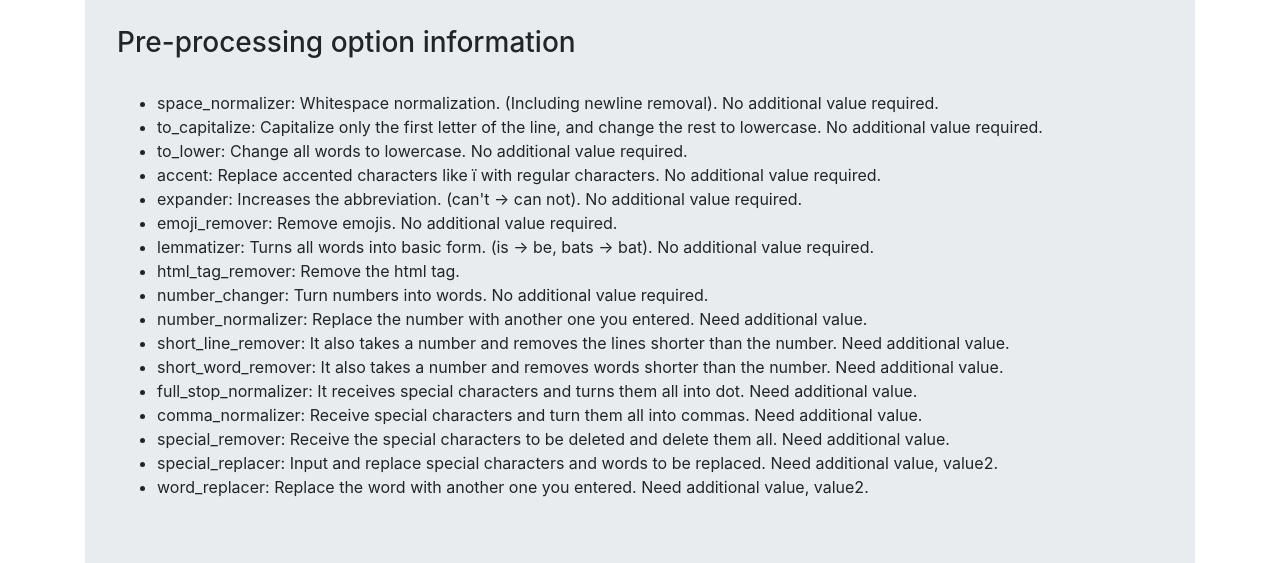
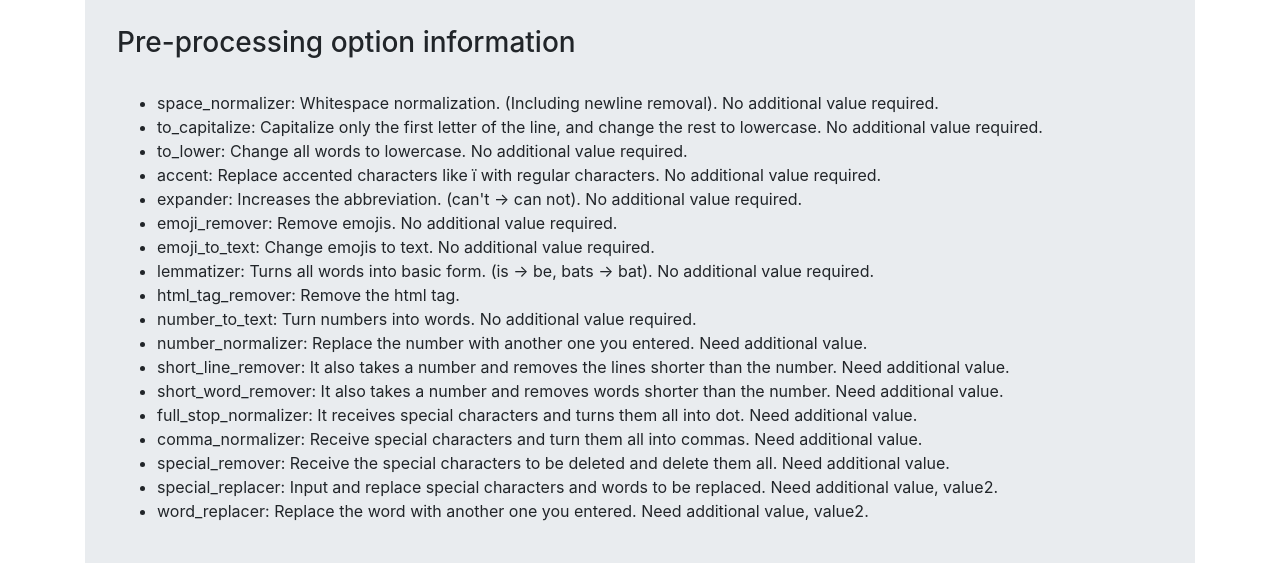
Before and after one commit to fpem123/pre-processor, a Flask app: page / in a window 1280 px wide. Shown: the part 771-1334 px from the top of the page. Run offline with Flask 2, Linux system fonts and the light colour scheme; some libraries are stand-ins or nearby versions.

Commit message:
Add module

```diff
--- a/Swagger.yaml
+++ b/Swagger.yaml
@@ -32,7 +32,7 @@ paths:
           - Option that does not require additional value
 
 
-              "space_normalizer", "to_capitalize", "to_lower", "accent", "expander", "emoji_remover", "lemmatizer", "html_tag_remover", "number_changer"
+              "space_normalizer", "to_capitalize", "to_lower", "accent", "expander", "emoji_remover", "emoji_to_text","lemmatizer", "html_tag_remover", "number_to_text"
 
 
           - Option requiring additional value
@@ -66,8 +66,8 @@ paths:
                   description: "Text file you want to pre-process."
                 option:
                   type: string
-                  enum: ["space_normalizer", "to_capitalize", "to_lower", "accent", "expander", "emoji_remover", "lemmatizer", "html_tag_remover",
-                         "number_changer", "number_normalizer", "short_line_remover", "short_word_remover", "full_stop_normalizer",
+                  enum: ["space_normalizer", "to_capitalize", "to_lower", "accent", "expander", "emoji_remover", "emoji_to_text", "lemmatizer",
+                         "html_tag_remover", "number_to_text", "number_normalizer", "short_line_remover", "short_word_remover", "full_stop_normalizer",
                          "comma_normalizer", "special_remover", "special_replacer", "word_replacer"]
                   description: "The pre-processing option."
                 value:
--- a/app.py
+++ b/app.py
@@ -11,8 +11,8 @@ import contractions
 import unidecode
 import spacy
 from num2words import num2words
-from bs4 import BeautifulSoup
 import torch    # GPU check
+import emoji
 
 # internal module
 from werkzeug.utils import secure_filename
@@ -23,7 +23,7 @@ import os
 import io
 import re
 
-# 순서있는 걸로 변
+# 순서있는 걸로 변경
 Flask.request_class.parameter_storage_class = ImmutableOrderedMultiDict
 
 app = Flask(__name__)
@@ -137,6 +137,14 @@ def emoji_remover(text):
 
 
 ##
+# emoji to text
+def emoji_to_text(text):
+    result = emoji.demojize(text, delimiters=("", ""))
+
+    return result
+
+
+##
 # special character remover
 def special_remover(text, special):
     special = '[' + special + ']'
@@ -224,7 +232,7 @@ def comma_normalizer(text, stops):
 ##
 # Change number to same text.
 # ex) He is 3 years-old. -> He is three years-old.
-def number_changer(text):
+def number_to_text(text):
     result = re.sub('\d+', lambda n: num2words(int(n.group())), text)
 
     return result
@@ -284,6 +292,8 @@ def transform(file, options):
                             line = short_word_remover(line, value)
                         elif option_name == "emoji_remover":
                             line = emoji_remover(line)
+                        elif option_name == "emoji_to_text":
+                            line = emoji_to_text(line)
                         elif option_name == "special_remover":
                             line = special_remover(line, value)
                         elif option_name == "special_replacer":
@@ -296,8 +306,8 @@ def transform(file, options):
                             line = full_stop_normalizer(line, value)
                         elif option_name == "comma_normalizer":
                             line = comma_normalizer(line, value)
-                        elif option_name == "number_changer":
-                            line = number_changer(line)
+                        elif option_name == "number_to_text":
+                            line = number_to_text(line)
                         elif option_name == "number_normalizer":
                             line = number_normalizer(line, value)
                         elif option_name == "word_replacer":
--- a/templates/app.html
+++ b/templates/app.html
@@ -26,8 +26,8 @@
         time_obj = document.getElementById("timer");
 
         processing_checkbox = document.getElementById("options");
-        processing_option = ["space_normalizer", "to_capitalize", "to_lower", "accent", "expander", "emoji_remover", "lemmatizer",
-                             "html_tag_remover", "number_changer", "number_normalizer", "short_line_remover", "short_word_remover",
+        processing_option = ["space_normalizer", "to_capitalize", "to_lower", "accent", "expander", "emoji_remover", "emoji_to_text", "lemmatizer",
+                             "html_tag_remover", "number_to_text", "number_normalizer", "short_line_remover", "short_word_remover",
                              "full_stop_normalizer", "comma_normalizer", "special_remover", "special_replacer", "word_replacer"];
         need_value = ["comma_normalizer", "full_stop_normalizer", "special_remover", "short_word_remover",
                       "short_line_remover", "number_normalizer"];
@@ -316,9 +316,10 @@
                         <li>accent: Replace accented characters like ï with regular characters. No additional value required.</li>
                         <li>expander: Increases the abbreviation. (can't → can not). No additional value required.</li>
                         <li>emoji_remover: Remove emojis. No additional value required.</li>
+                        <li>emoji_to_text: Change emojis to text. No additional value required.</li>
                         <li>lemmatizer: Turns all words into basic form. (is -> be, bats -> bat). No additional value required.</li>
                         <li>html_tag_remover: Remove the html tag.</li>
-                        <li>number_changer: Turn numbers into words. No additional value required.</li>
+                        <li>number_to_text: Turn numbers into words. No additional value required.</li>
                         <li>number_normalizer: Replace the number with another one you entered. Need additional value.</li>
                         <li>short_line_remover: It also takes a number and removes the lines shorter than the number. Need additional value.</li>
                         <li>short_word_remover: It also takes a number and removes words shorter than the number. Need additional value.</li>
```
Also changed, not shown: README.md, 2 other files.
